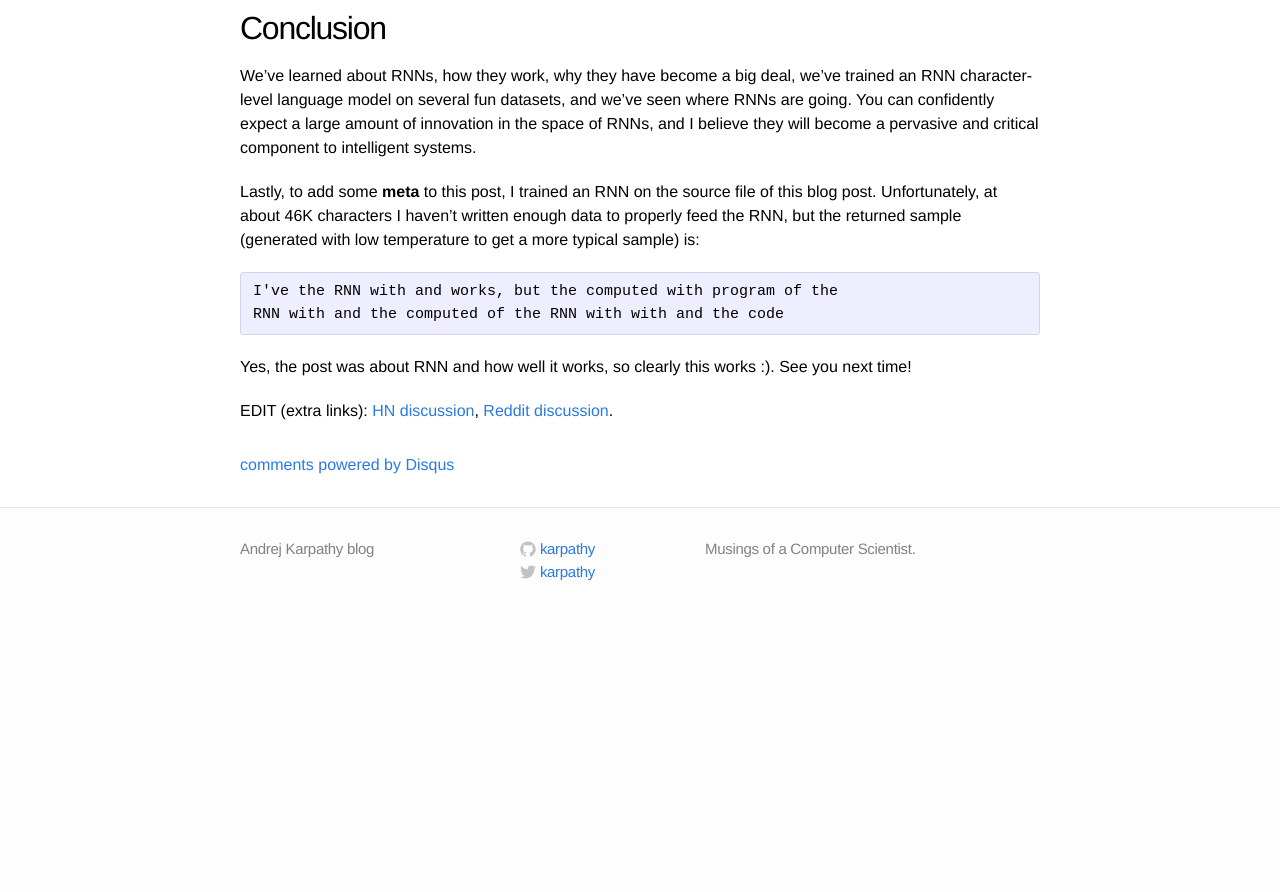
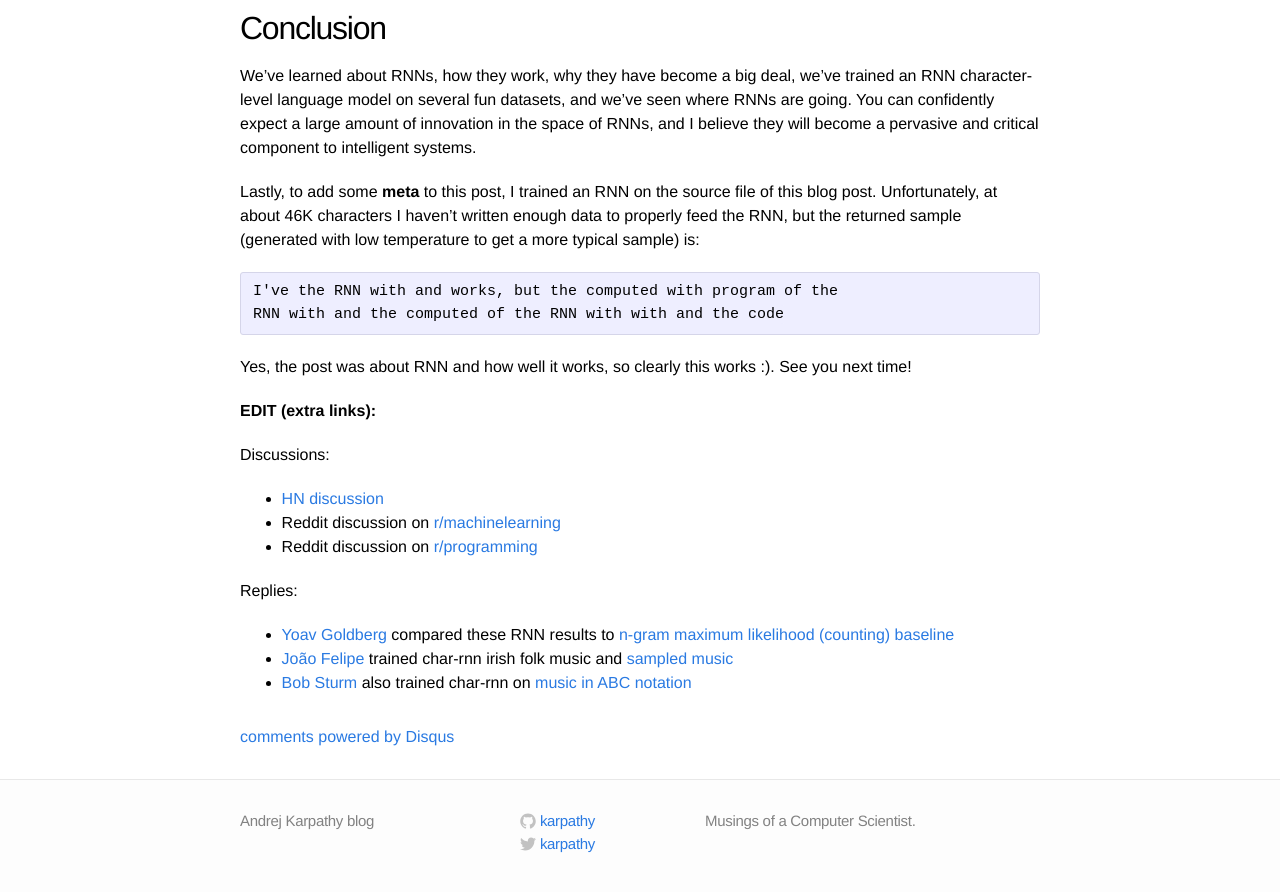
Before and after one commit to karpathy/karpathy.github.io, a Jekyll site: the page built from _posts/2015-05-21-rnn-effectiveness.markdown, in a window 1280 px wide and 900 px high, scrolled down 20192 px. Shown: the top 892 px of the window. Built offline with Jekyll 4.4.1, drawn with Linux system fonts in a browser that asks for light colours; Markdown is read by kramdown in place of the engine named in the settings; comment, search, counter and statistics services are not loaded; before the commit the page ends 20820 px from its top, so only the background shows below that.

Commit message:
adding wonderful reply links

```diff
--- a/_posts/2015-05-21-rnn-effectiveness.markdown
+++ b/_posts/2015-05-21-rnn-effectiveness.markdown
@@ -571,4 +571,16 @@ RNN with and the computed of the RNN with with and the code
 
 Yes, the post was about RNN and how well it works, so clearly this works :). See you next time!
 
-EDIT (extra links): [HN discussion](https://news.ycombinator.com/item?id=9584325), [Reddit discussion](http://www.reddit.com/r/MachineLearning/comments/36s673/the_unreasonable_effectiveness_of_recurrent/).
+**EDIT (extra links):**
+
+Discussions:
+
+- [HN discussion](https://news.ycombinator.com/item?id=9584325)
+- Reddit discussion on [r/machinelearning](http://www.reddit.com/r/MachineLearning/comments/36s673/the_unreasonable_effectiveness_of_recurrent/)
+- Reddit discussion on [r/programming](http://www.reddit.com/r/programming/comments/36su8d/the_unreasonable_effectiveness_of_recurrent/)
+
+Replies:
+
+- [Yoav Goldberg](https://twitter.com/yoavgo) compared these RNN results to [n-gram maximum likelihood (counting) baseline](http://nbviewer.ipython.org/gist/yoavg/d76121dfde2618422139)
+- [João Felipe](https://twitter.com/seaandsailor) trained char-rnn irish folk music and [sampled music](https://soundcloud.com/seaandsailor/sets/char-rnn-composes-irish-folk-music)
+- [Bob Sturm](https://twitter.com/boblsturm) also trained char-rnn on [music in ABC notation](https://highnoongmt.wordpress.com/2015/05/22/lisls-stis-recurrent-neural-networks-for-folk-music-generation/)
```
